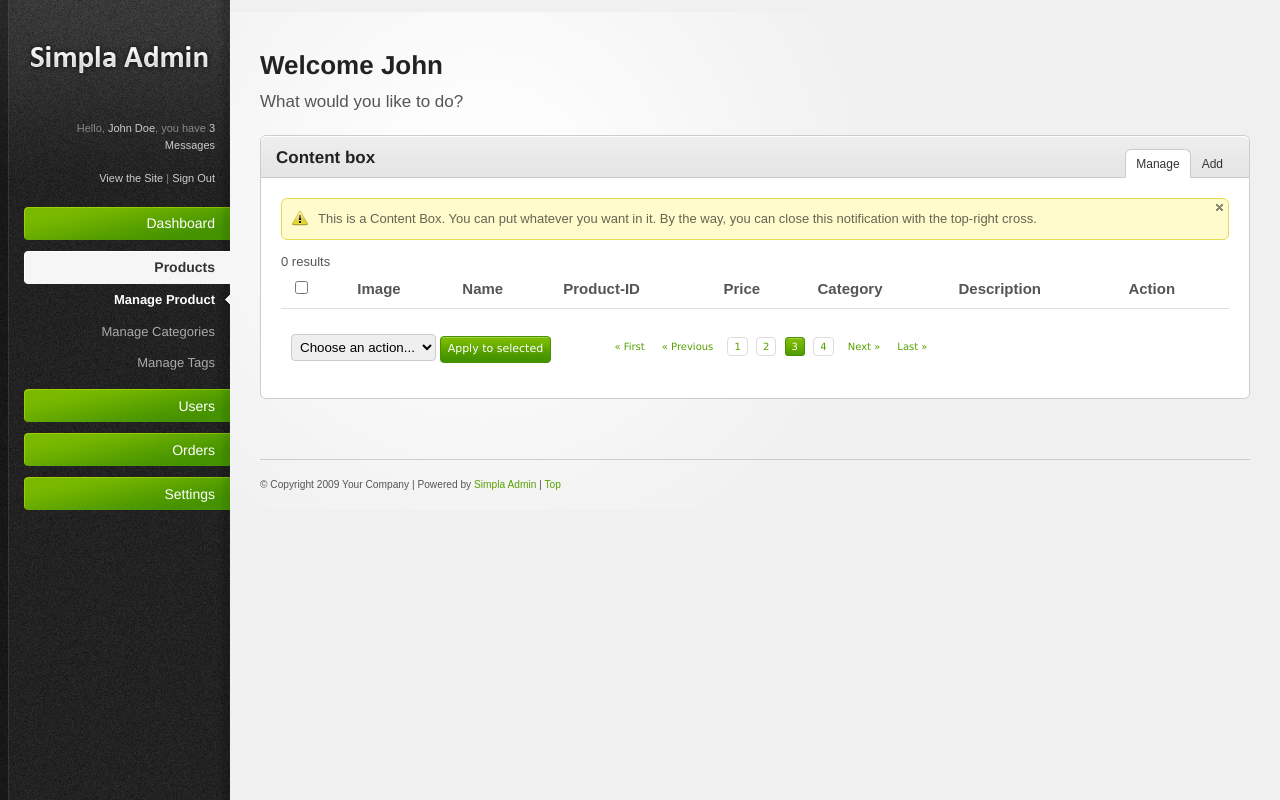
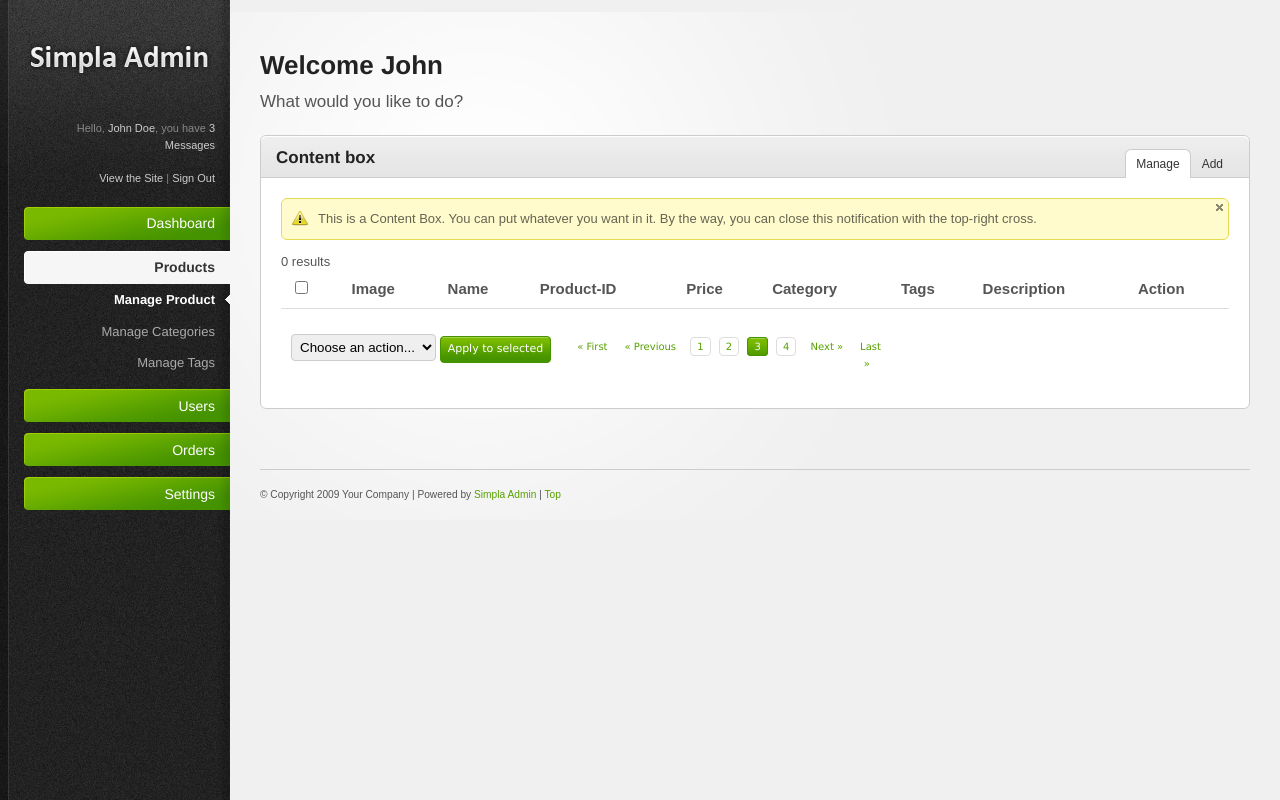
Before and after one commit to akanshasingh9838/Shopping_Cart, a PHP site: page /training/Admin/products.php in a window 1280 px wide. Run offline with PHP 8.4, Linux system fonts and the light colour scheme; data that the repository does not hold is empty.

Commit message:
Initial Commit

```diff
--- a/dailyShop/Admin/products.php
+++ b/dailyShop/Admin/products.php
@@ -8,7 +8,7 @@ if(isset($_POST['submit'])){
 	$name=isset($_POST['name']) ? $_POST['name'] : '';
 	$price=isset($_POST['price'])?$_POST['price']:'';
 	//$imagename=isset($_POST['file'])?$_FILES['file']['name']:'';
-	$category=$_POST['category'];
+	$category=isset($_POST['category'])?$_POST['category']:'';
 	//$tags=$_POST['tags'];
 	$imagename=$_FILES['file']['name'];
 	$description=isset($_POST['description'])?$_POST['description']:'';
@@ -16,13 +16,11 @@ if(isset($_POST['submit'])){
 	$imagedestination='uploads/'.$imagename;
 	move_uploaded_file($filetempname,$imagedestination);
 	//accessing each tag
-	// $tag="";
-	// foreach($tags as $t){
-	// 	$tag.= $t;
-	// }
+	$tag=implode(',',$_POST['tags']);
 
 
-	$sql='INSERT INTO products(`name`,`price`,`image`,`category`,`description`)VALUES("'.$name.'","'.$price.'","'.$imagename.'","'.$category.'","'.$description.'")';
+
+	$sql='INSERT INTO products(`name`,`price`,`image`,`category`,`tags`,`description`)VALUES("'.$name.'","'.$price.'","'.$imagename.'","'.$category.'","'.$tag.'","'.$description.'")';
         if ($conn->query($sql) === TRUE) {
 			$message="New record created successfully";
         } else {
@@ -86,6 +84,7 @@ if(isset($_POST['submit'])){
 								   <th>Product-ID</th>
 								   <th>Price</th>
 								   <th>Category</th>
+								   <th>Tags</th>
 								   <th>Description</th>
 								   <th>Action</th>
 								</tr>
@@ -132,6 +131,7 @@ if(isset($_POST['submit'])){
 											echo "<td>".$row["product_id"]."</td>";
 											echo "<td>".$row["price"]."</td>";
 											echo "<td>".$row["category"]."</td>";
+											echo "<td>".$row["tags"]."</td>";
 											echo "<td>".$row["description"]."</td>";
 											echo "<td>";
 											echo '<a href="updateproduct.php?name='.$row["name"].'&price='.$row["price"].'&category='.$row["category"].'&description='.$row["description"].'&product_id='.$row["product_id"].'" title="Edit"><img src="resources/images/icons/pencil.png" alt="Edit" /></a>';
@@ -183,12 +183,12 @@ if(isset($_POST['submit'])){
 
 								<p>
 									<label>Tags</label>
-									<input type="checkbox" name="tags[]" /> Fashion
-									<input type="checkbox" name="tags[]" /> Ecommerce
-									<input type="checkbox" name="tags[]" /> Shop
-									<input type="checkbox" name="tags[]" /> HandBag
-									<input type="checkbox" name="tags[]" /> Laptop
-									<input type="checkbox" name="tags[]" /> Headphone
+									<input type="checkbox" name="tags[]" value="Fashion"/> Fashion
+									<input type="checkbox" name="tags[]" value="Ecommerce"/> Ecommerce
+									<input type="checkbox" name="tags[]" value="Shop"/> Shop
+									<input type="checkbox" name="tags[]" value="HandBag"/> HandBag
+									<input type="checkbox" name="tags[]" value="Laptop"/> Laptop
+									<input type="checkbox" name="tags[]" value="Headphone"/> Headphone
 								</p>
 
 								<p>
```
